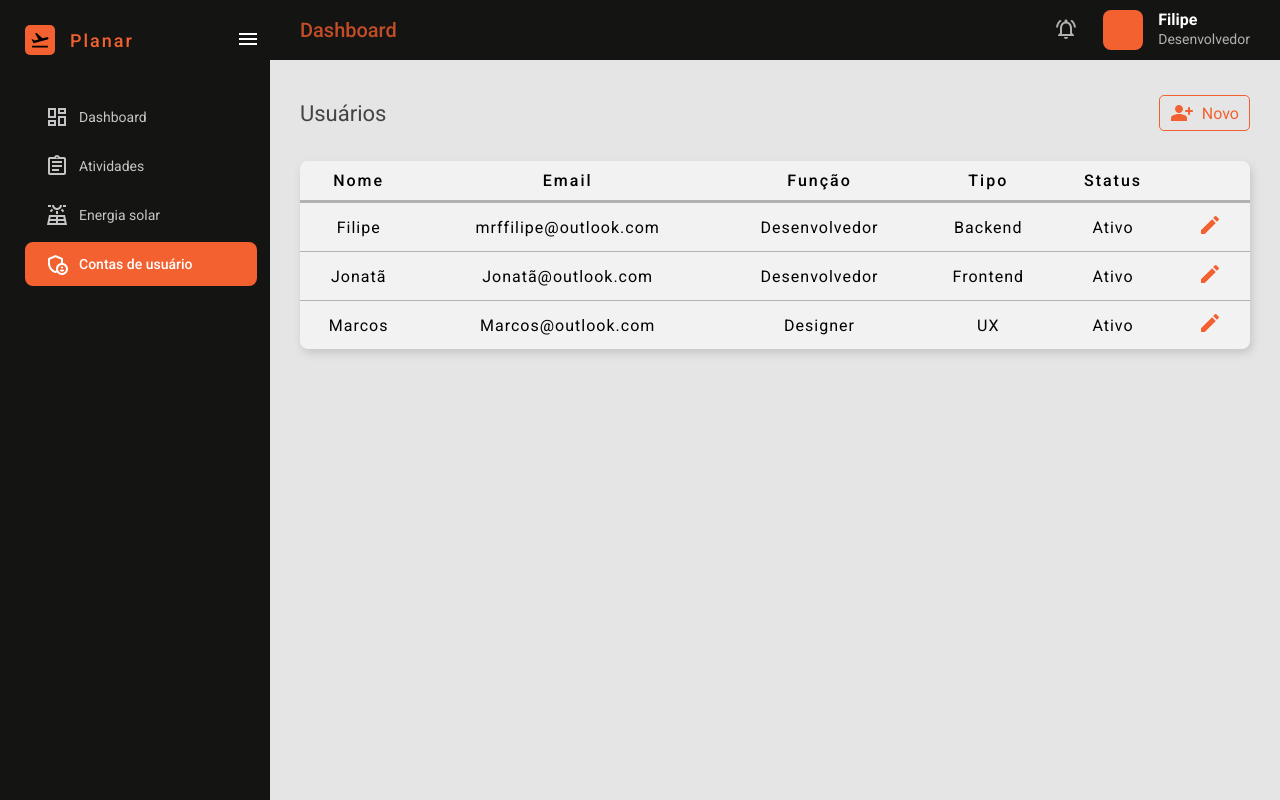
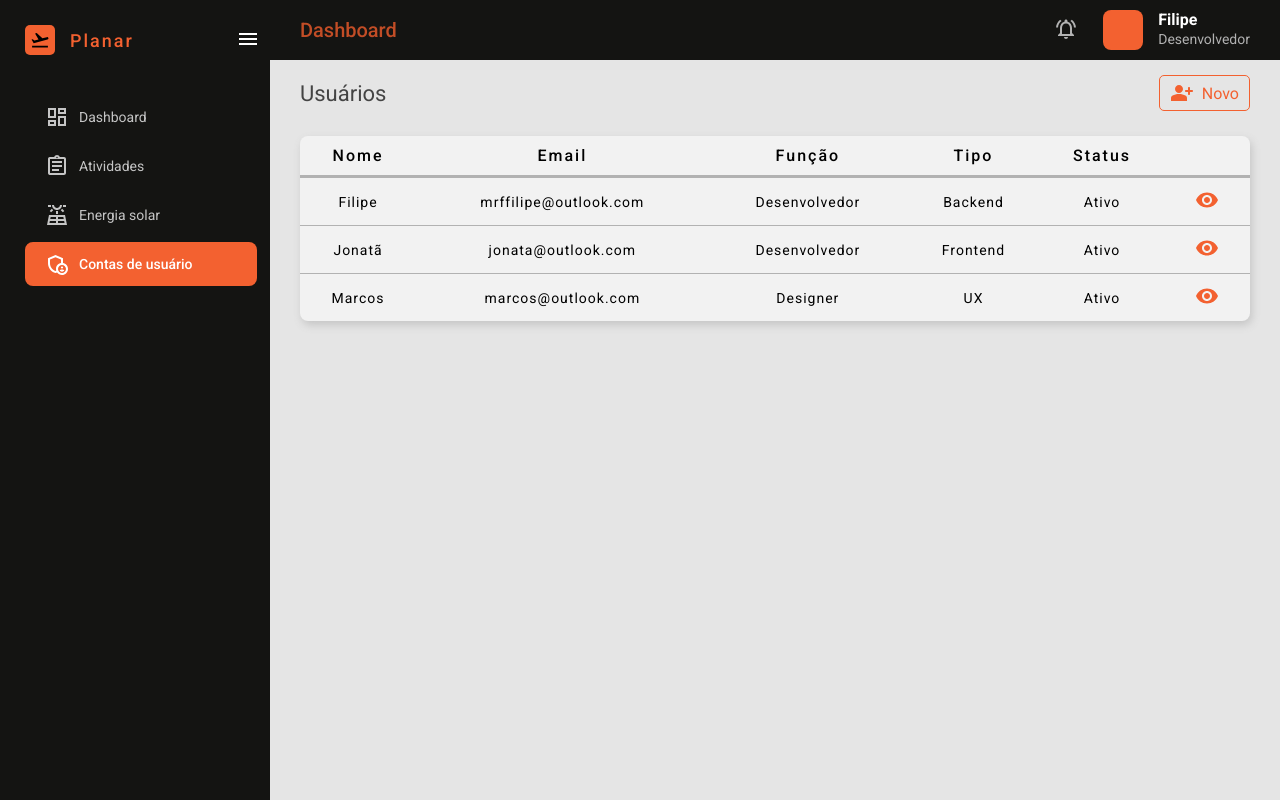
Before and after one commit to mrffilipe/planar-react-web-client, a React (Vite) app: page /user-account in a window 1280 px wide. Built offline with nearby package versions, Linux system fonts and the light colour scheme; the HTML template or start-up script is replaced by a standard one.

Commit message:
Adjusts styles details in activity and useraccount

```diff
--- a/src/pages/Activity/styles.module.css
+++ b/src/pages/Activity/styles.module.css
@@ -1,5 +1,5 @@
-.activity_section {
-    margin-top: 20px;
+.activity_section:nth-child(2) {
+    margin-top: 25px;
 }
 
 .activity_section>div {
--- a/src/pages/UserAccount/index.jsx
+++ b/src/pages/UserAccount/index.jsx
@@ -2,7 +2,7 @@ import styles from "./styles.module.css";
 
 import IconLink from "../../components/IconLink";
 
-import { Edit, PersonAddAltRounded } from "@mui/icons-material";
+import { Visibility, PersonAddAltRounded } from "@mui/icons-material";
 
 const UserAccount = () => {
     return (
@@ -35,36 +35,36 @@ const UserAccount = () => {
                             <td>Ativo</td>
                             <td>
                                 <IconLink
-                                    icon={Edit}
-                                    to="./register"
+                                    icon={Visibility}
+                                    to="./user"
                                     iconStyle={styles.icon_style}
                                 />
                             </td>
                         </tr>
                         <tr>
                             <td>Jonatã</td>
-                            <td>Jonatã@outlook.com</td>
+                            <td>jonata@outlook.com</td>
                             <td>Desenvolvedor</td>
                             <td>Frontend</td>
                             <td>Ativo</td>
                             <td>
                                 <IconLink
-                                    icon={Edit}
-                                    to="./register"
+                                    icon={Visibility}
+                                    to="./user"
                                     iconStyle={styles.icon_style}
                                 />
                             </td>
                         </tr>
                         <tr>
                             <td>Marcos</td>
-                            <td>Marcos@outlook.com</td>
+                            <td>marcos@outlook.com</td>
                             <td>Designer</td>
                             <td>UX</td>
                             <td>Ativo</td>
                             <td>
                                 <IconLink
-                                    icon={Edit}
-                                    to="./register"
+                                    icon={Visibility}
+                                    to="./user"
                                     iconStyle={styles.icon_style}
                                 />
                             </td>
--- a/src/pages/UserAccount/styles.module.css
+++ b/src/pages/UserAccount/styles.module.css
@@ -1,5 +1,5 @@
 .user_account_session {
-    margin-top: 20px;
+    /* margin-top: 20px; */
 }
 
 .user_account_session div {
@@ -48,7 +48,7 @@
 }
 
 .table {
-    margin-top: 30px;
+    margin-top: 25px;
     width: 100%;
     border-collapse: collapse;
     box-shadow: 2px 4px 8px #c5c5c5;
@@ -74,7 +74,7 @@
 
 .table td {
     letter-spacing: 1px;
-    font-size: 16px;
+    font-size: 14px;
     font-weight: 400;
 }
 
```
